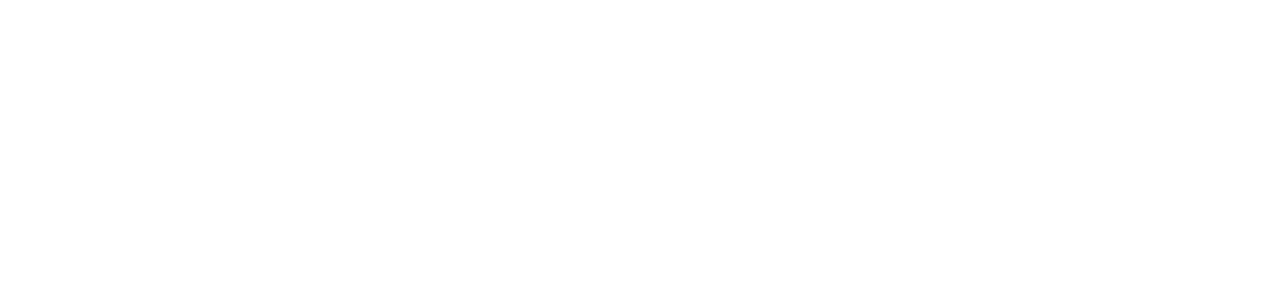
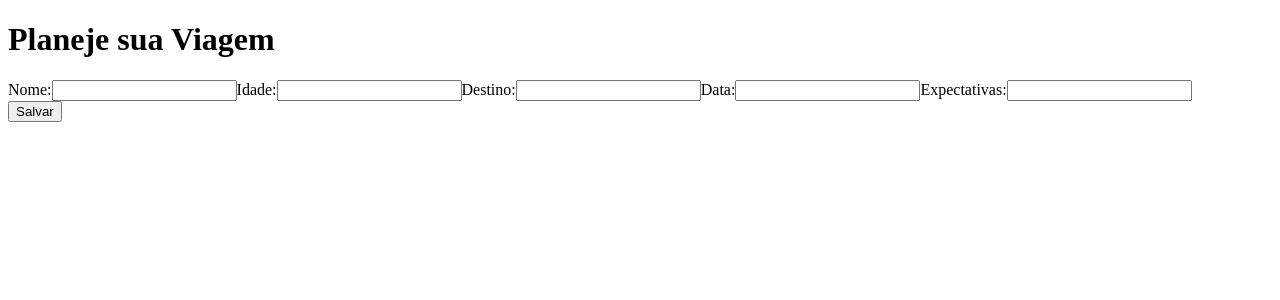
Before and after one commit to NayraGuerreiro/projetoviagem-front, a React (Create React App) app: page /form in a window 1280 px wide. Before the commit this address had no page. Shown: the top 300 px of the page. Built offline with nearby package versions, Linux system fonts and the light colour scheme.

Commit message:
criação do formulario

```diff
--- a/src/App.js
+++ b/src/App.js
@@ -1,11 +1,13 @@
 import { Routes, Route } from "react-router-dom";
 import Home from "./pages/Home";
+import Form from "./pages/Form";
 
 function App() {
   return (
     <div>
       <Routes>
         <Route path="/" element={<Home />} />
+        <Route path="/form" element={<Form />} />
       </Routes>
     </div>
   );
--- /dev/null
+++ b/src/pages/Form.js
@@ -0,0 +1,32 @@
+import { Link } from "react-router-dom";
+import api from "../utils/api";
+function Form() {
+  return (
+    <div>
+      <h1>Planeje sua Viagem</h1>
+
+      <form>
+        <label htmlFor="input-form-nome">Nome:</label>
+        <input id="input-form-nome" />
+
+        <label htmlFor="input-form-idade">Idade:</label>
+        <input id="input-form-idade" />
+
+        <label htmlFor="input-form-destino">Destino:</label>
+        <input id="input-form-destino" />
+
+        <label htmlFor="input-form-quando">Data:</label>
+        <input id="input-form-quando" />
+
+        <label htmlFor="input-form-expectativas">Expectativas:</label>
+        <input id="input-form-expectativas" />
+      </form>
+
+      <Link>
+        <button>Salvar</button>
+      </Link>
+    </div>
+  );
+}
+
+export default Form;
--- a/src/pages/Home.js
+++ b/src/pages/Home.js
@@ -23,10 +23,15 @@
 
       {travels.map((currentCountry) => {
         return (
-          <strong key={currentCountry.id}>
-            {currentCountry.attributes.country}
-          </strong>
-          //<img src={currentCountry.attributes.image} alt="foto da cidade" />
+          <div>
+            <strong key={currentCountry.id}>
+              {currentCountry.attributes.country}
+            </strong>
+            {/* //<img src={currentCountry.attributes.image} alt="foto da cidade" /> */}
+            <Link to="/form">
+              <button> Quero fazer essa viagem!</button>
+            </Link>
+          </div>
         );
       })}
     </>
```
